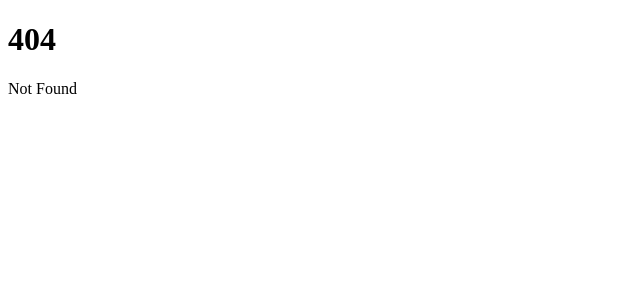
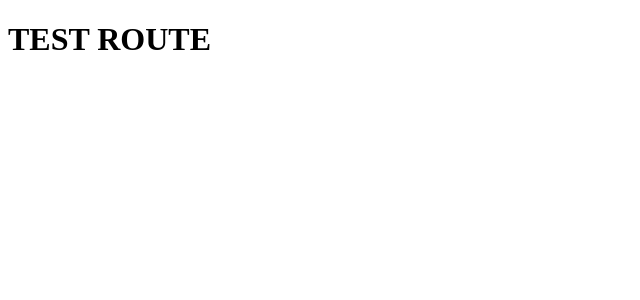
Before and after one commit to WeaponizedSchizophrenia/WeaponizedSchizophrenia.github.io, a SvelteKit app: page /test-route in a window 1280 px wide. Before the commit this address had no page. Shown: the top 300 px of the page, without its empty margins (0-640 px from the left). Built offline with nearby package versions, Linux system fonts and the light colour scheme.

Commit message:
Add a test route

```diff
--- a/src/routes/+page.svelte
+++ b/src/routes/+page.svelte
@@ -1,2 +1,3 @@
 <h1>Welcome to SvelteKit</h1>
 <p>Visit <a href="https://kit.svelte.dev">kit.svelte.dev</a> to read the documentation</p>
+<a href="/test-route">TEST ROUTE</a>
--- /dev/null
+++ b/src/routes/test-route/+page.svelte
@@ -0,0 +1 @@
+<h1>TEST ROUTE</h1>
```
